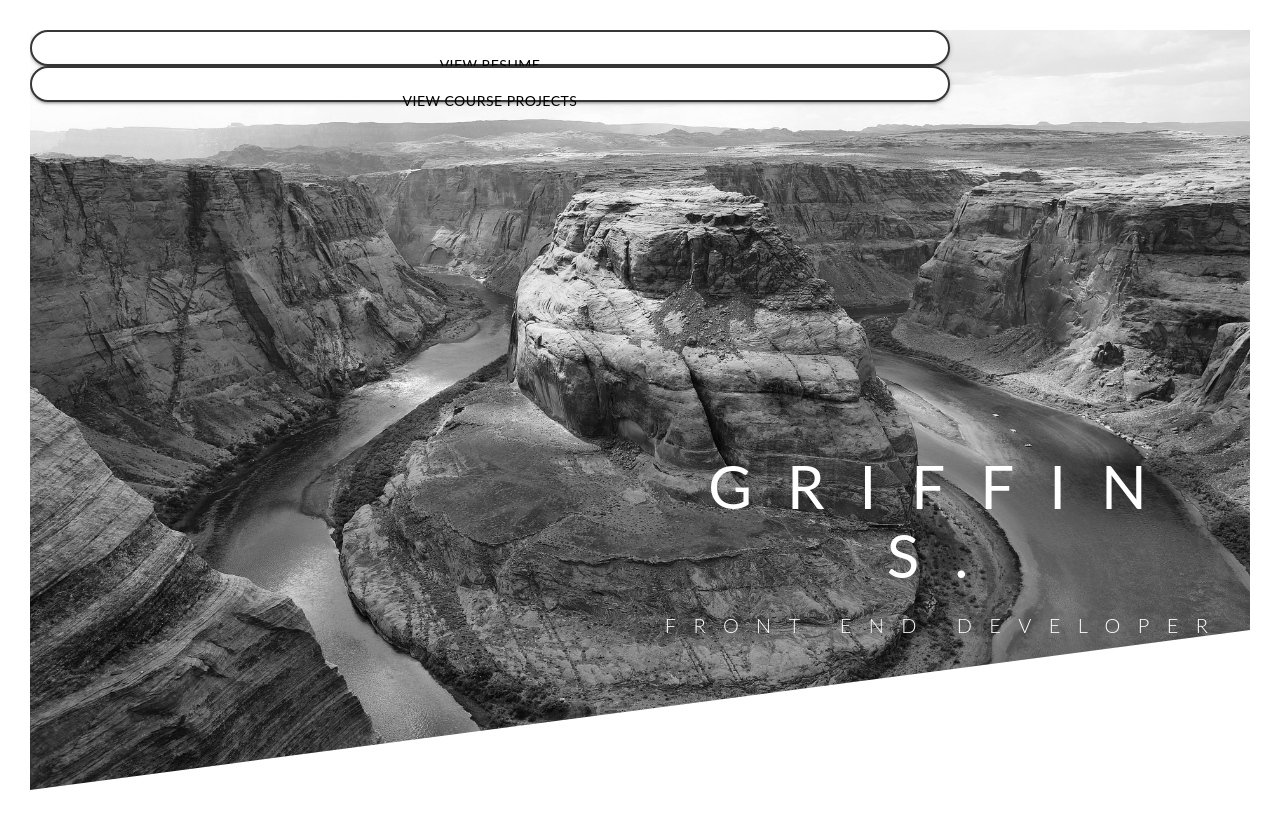
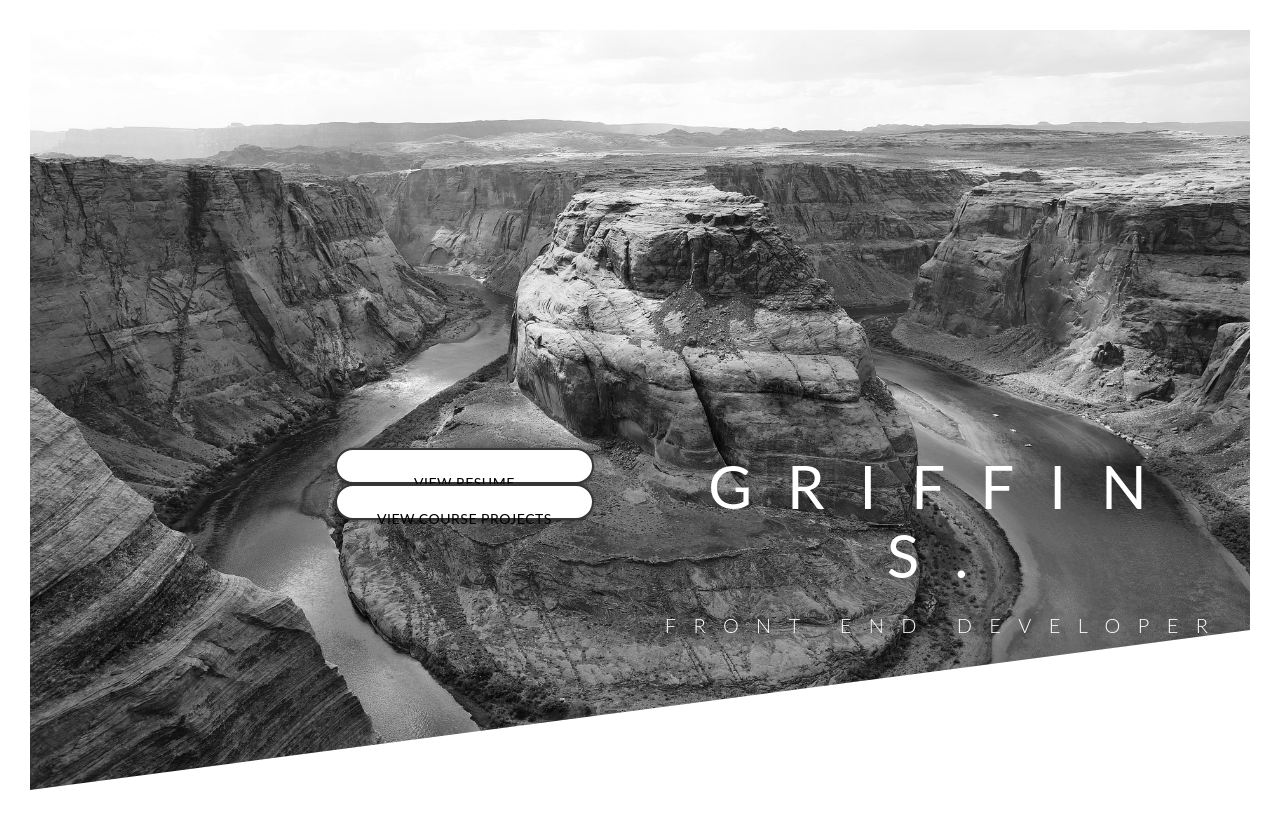
Before and after one commit to griffinstiens/CS4830, a PHP site: page /index.html in a window 1280 px wide. Run offline with PHP 8.4, Linux system fonts and the light colour scheme; some web fonts are replaced.

Commit message:
updating home

```diff
--- a/assets/styles.css
+++ b/assets/styles.css
@@ -11,6 +11,15 @@ Dark green: #28b485
   margin: 0;
   padding: 0;
   box-sizing: border-box; }
+
+  @media screen and (min-width: 480px) {
+    .button-box {
+        position: absolute;
+        top: 55%;
+        left: 25%;
+        text-align: center;
+    }
+  }
 
 body {
   font-family: "Lato", sans-serif;
@@ -67,8 +76,14 @@ body {
   top: 50%;
   left: 50%;
   text-align: center;
-  /* transform: translate(-50%, -50%); /* this centers in middle of page */
- }
+  /* transform: translate(-50%, -50%); /* this centers in middle of page */ }
+
+/* .button-box {
+  position: absolute;
+  top: 55%;
+  left: 25%;
+  text-align: center;
+} */
 
 .btn:link,
 .btn:visited {
--- a/index.html
+++ b/index.html
@@ -28,8 +28,10 @@
             </h1>
           </div>
 
+          <div class="button-box">
             <a href="#" class="btn btn-white btn-animated">View Resume</a>
             <a href="#" class="btn btn-white btn-animated">View Course Projects</a>
+          </div>
       </header>
 
 
```
